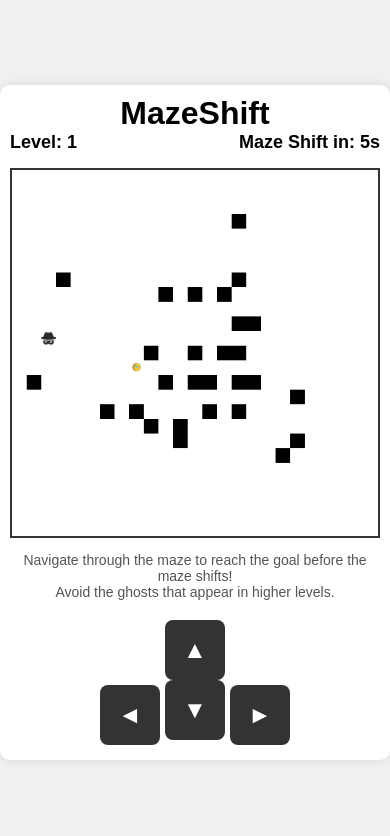
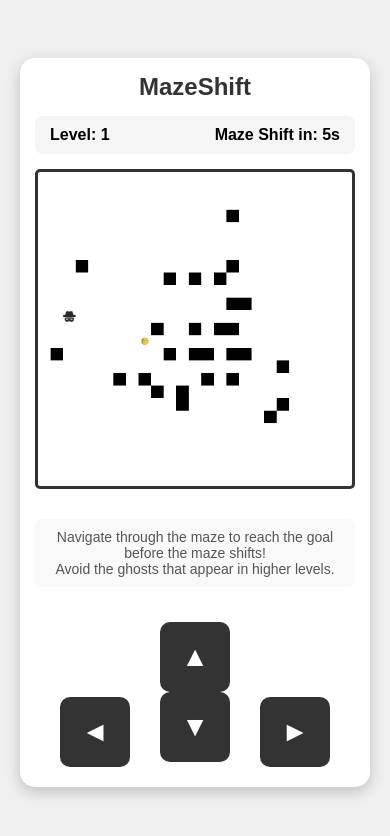
Before and after one commit to arunkumarkundra/EchoShift, a plain HTML site: page index.html in a window 390 px wide. Drawn offline with Linux system fonts and the light colour scheme.

Commit message:
Update styles.css

```diff
--- a/styles.css
+++ b/styles.css
@@ -11,6 +11,7 @@ body {
     align-items: center;
     min-height: 100vh;
     background-color: #f0f0f0;
+    padding: 20px;
 }
 
 .game-container {
@@ -18,11 +19,18 @@ body {
     flex-direction: column;
     align-items: center;
     background-color: #fff;
-    padding: 20px;
-    border-radius: 10px;
-    box-shadow: 0 0 10px rgba(0, 0, 0, 0.1);
-    max-width: 500px;
+    padding: 25px;
+    border-radius: 15px;
+    box-shadow: 0 5px 15px rgba(0, 0, 0, 0.2);
+    max-width: 550px;
     width: 100%;
+}
+
+.game-title {
+    font-size: 32px;
+    margin-bottom: 15px;
+    color: #333;
+    text-align: center;
 }
 
 .game-header {
@@ -32,29 +40,43 @@ body {
     margin-bottom: 15px;
     font-size: 18px;
     font-weight: bold;
+    background-color: #f5f5f5;
+    padding: 10px 15px;
+    border-radius: 8px;
 }
 
 .game-area {
     position: relative;
+    width: 100%;
+    margin-bottom: 15px;
+    display: flex;
+    justify-content: center;
 }
 
 #gameCanvas {
-    border: 2px solid #333;
+    border: 3px solid #333;
     background-color: #fff;
+    border-radius: 5px;
+    max-width: 100%;
+    height: auto;
 }
 
 .instructions {
-    margin-top: 10px;
+    margin: 15px 0;
     font-size: 14px;
     text-align: center;
     color: #555;
+    background-color: #f9f9f9;
+    padding: 10px;
+    border-radius: 8px;
+    width: 100%;
 }
 
 .mobile-controls {
     display: none;
     margin-top: 20px;
     width: 100%;
-    max-width: 200px;
+    max-width: 280px;
 }
 
 .horizontal-controls {
@@ -63,18 +85,19 @@ body {
 }
 
 .mobile-controls button {
-    width: 60px;
-    height: 60px;
-    font-size: 24px;
+    width: 70px;
+    height: 70px;
+    font-size: 28px;
     background-color: #333;
     color: white;
     border: none;
-    border-radius: 8px;
+    border-radius: 10px;
     cursor: pointer;
     margin: 5px;
     display: flex;
     justify-content: center;
     align-items: center;
+    transition: background-color 0.2s;
 }
 
 .mobile-controls button:active {
@@ -92,39 +115,41 @@ body {
     width: 100%;
     height: 100%;
     background-color: rgba(0, 0, 0, 0.8);
-    display: flex;
+    display: none;
     justify-content: center;
     align-items: center;
-    z-index: 10;
-    display: none;
+    z-index: 100;
 }
 
 .game-over-content {
     background-color: white;
     padding: 30px;
-    border-radius: 10px;
+    border-radius: 15px;
     text-align: center;
     max-width: 400px;
     width: 90%;
+    box-shadow: 0 5px 25px rgba(0, 0, 0, 0.3);
 }
 
 .game-over-content h2 {
     margin-bottom: 20px;
-    font-size: 24px;
+    font-size: 28px;
+    color: #333;
 }
 
 .game-over-content p {
-    margin-bottom: 15px;
-    font-size: 18px;
+    margin-bottom: 20px;
+    font-size: 20px;
+    color: #555;
 }
 
 #playerName {
     width: 100%;
-    padding: 10px;
-    margin-bottom: 20px;
+    padding: 12px;
+    margin-bottom: 25px;
     font-size: 16px;
     border: 1px solid #ccc;
-    border-radius: 5px;
+    border-radius: 8px;
 }
 
 .game-over-buttons {
@@ -133,13 +158,14 @@ body {
 }
 
 .game-over-buttons button {
-    padding: 10px 20px;
+    padding: 12px 25px;
     font-size: 16px;
     border: none;
-    border-radius: 5px;
+    border-radius: 8px;
     cursor: pointer;
     background-color: #333;
     color: white;
+    transition: background-color 0.2s;
 }
 
 .game-over-buttons button:hover {
@@ -148,17 +174,39 @@ body {
 
 /* Mobile Responsiveness */
 @media (max-width: 768px) {
-    .mobile-controls {
-        display: block;
+    .game-container {
+        padding: 15px;
     }
 
-    .game-container {
-        padding: 10px;
-        max-width: 100%;
+    .game-title {
+        font-size: 24px;
+    }
+
+    .game-header {
+        font-size: 16px;
     }
 
     #gameCanvas {
         width: 100%;
         height: auto;
     }
+
+    .mobile-controls {
+        display: block;
+    }
+
+    .game-over-content {
+        padding: 20px;
+    }
+
+    .game-over-content h2 {
+        font-size: 24px;
+    }
 }
+
+/* Make sure mobile controls are visible on touch devices */
+@media (hover: none) and (pointer: coarse) {
+    .mobile-controls {
+        display: block;
+    }
+}
```
